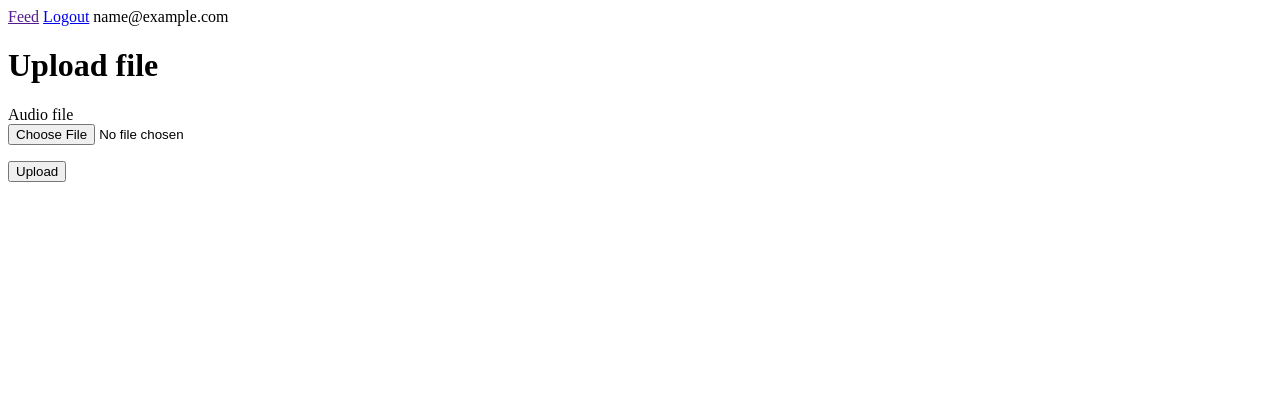
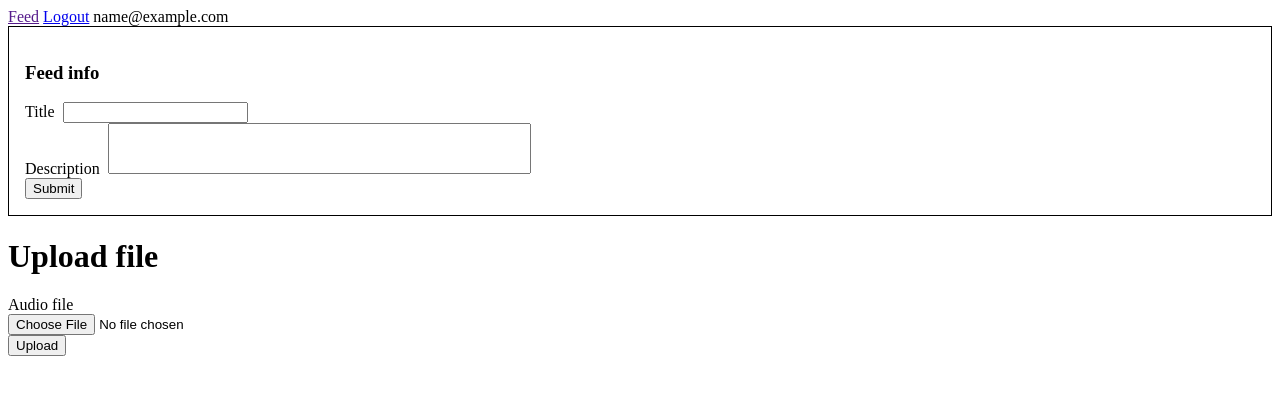
Before and after one commit to kakty3/audeeo, a Flask app: template audeeo/templates/index.html in a window 1280 px wide. Shown: the top 395 px of the page. Run offline with Flask 2, Linux system fonts and the light colour scheme; the template is opened without the code that fills it: values that come from a table or form of the project are taken from there, others are empty; the visitor is signed in with stand-in values (Sample User, id 1); data comes from the database, SQL or seed files in the repository; some libraries are stand-ins or nearby versions.

Commit message:
edit feed title and description

```diff
--- a/audeeo/forms.py
+++ b/audeeo/forms.py
@@ -1,9 +1,14 @@
 from flask_wtf import FlaskForm
 from flask_wtf.file import FileField, FileRequired, FileAllowed
-from wtforms import SubmitField
-from wtforms.validators import DataRequired
+from wtforms import SubmitField, StringField, TextAreaField
+from wtforms.validators import DataRequired, Length
 
 AUDIO_EXTENSIONS = {'wav', 'mp3', 'aac', 'ogg', 'oga', 'flac'}
+
+class FeedInfoForm(FlaskForm):
+    title = StringField('Title', validators=[DataRequired(), Length(max=255)])
+    description = TextAreaField('Description', validators=[Length(min=0, max=255)])
+    submit = SubmitField('Submit')
 
 class UploadFileForm(FlaskForm):
     file = FileField(
--- a/audeeo/static/styles.css
+++ b/audeeo/static/styles.css
@@ -7,3 +7,12 @@
 .episodes-list__episode:hover {
     background-color: rgba(83.3%, 94.1%, 93.5%, 0.503)
 }
+
+.feed-info {
+    border: 1px solid black;
+    padding: 1em;
+}
+
+.resize_none {
+    resize: none;
+}
--- a/audeeo/templates/index.html
+++ b/audeeo/templates/index.html
@@ -1,15 +1,36 @@
 {% extends 'base.html' %}
 {% block body %}
+
+<div class='feed-info'>
+    <h3>Feed info</h3>
+    <form method="POST">
+        {{ feed_info_form.hidden_tag() }}
+        <div>
+            {{ feed_info_form.title.label }}&nbsp;
+            {{ feed_info_form.title(value=feed.title) }}
+            {% for error in feed_info_form.title.errors %}
+                <span style="color: red;">[{{ error }}]</span>
+            {% endfor %}
+        </div>
+        <div>
+            {{ feed_info_form.description.label }}&nbsp;
+            {% set _ = feed_info_form.description.process_data(feed.description) %}
+            {{ feed_info_form.description(rows=3, cols=50, class='resize_none') }}
+            {% for error in feed_info_form.description.errors %}
+                <span style="color: red;">[{{ error }}]</span>
+            {% endfor %}
+        </div>
+        {{ feed_info_form.submit }}
+    </form>
+</div>
 <h1>Upload file</h1>
 <form method="POST" enctype="multipart/form-data">
     {{ upload_form.hidden_tag() }}
-    <p>
-        {{ upload_form.file.label }}<br>
-        {{ upload_form.file(accept='audio/*') }}<br>
-        {% for error in upload_form.file.errors %}
-        <span style="color: red;">[{{ error }}]</span>
-        {% endfor %}
-    </p>
+    {{ upload_form.file.label }}<br>
+    {{ upload_form.file(accept='audio/*') }}<br>
+    {% for error in upload_form.file.errors %}
+    <span style="color: red;">[{{ error }}]</span>
+    {% endfor %}
     {{ upload_form.submit }}
 </form>
 {% include 'episodes_list.html' %}
--- a/audeeo/views.py
+++ b/audeeo/views.py
@@ -17,10 +17,17 @@ FEED_KEY = 'feed.xml'
 @app.route('/', methods=['GET', 'POST'])
 @login_required
 def index():
-    upload_form = forms.UploadFileForm()
     user_feed = current_user.feeds.first()
 
-    if upload_form.validate_on_submit():
+    upload_form = forms.UploadFileForm(prefix='upload_form')
+    feed_info_form = forms.FeedInfoForm(prefix='feed_info_form')
+
+    if feed_info_form.data and feed_info_form.validate_on_submit():
+        user_feed.title = feed_info_form.title.data
+        user_feed.description = feed_info_form.description.data
+        db.session.commit()
+
+    elif upload_form.data and upload_form.validate_on_submit():
         file = upload_form.file.data
         if not utils.is_audio(file):
             message = 'Not audio file'
@@ -66,4 +73,6 @@ def index():
         'index.html',
         episodes=episodes,
         upload_form=upload_form,
+        feed_info_form=feed_info_form,
+        feed=user_feed,
         feed_url=feed_url)
```
